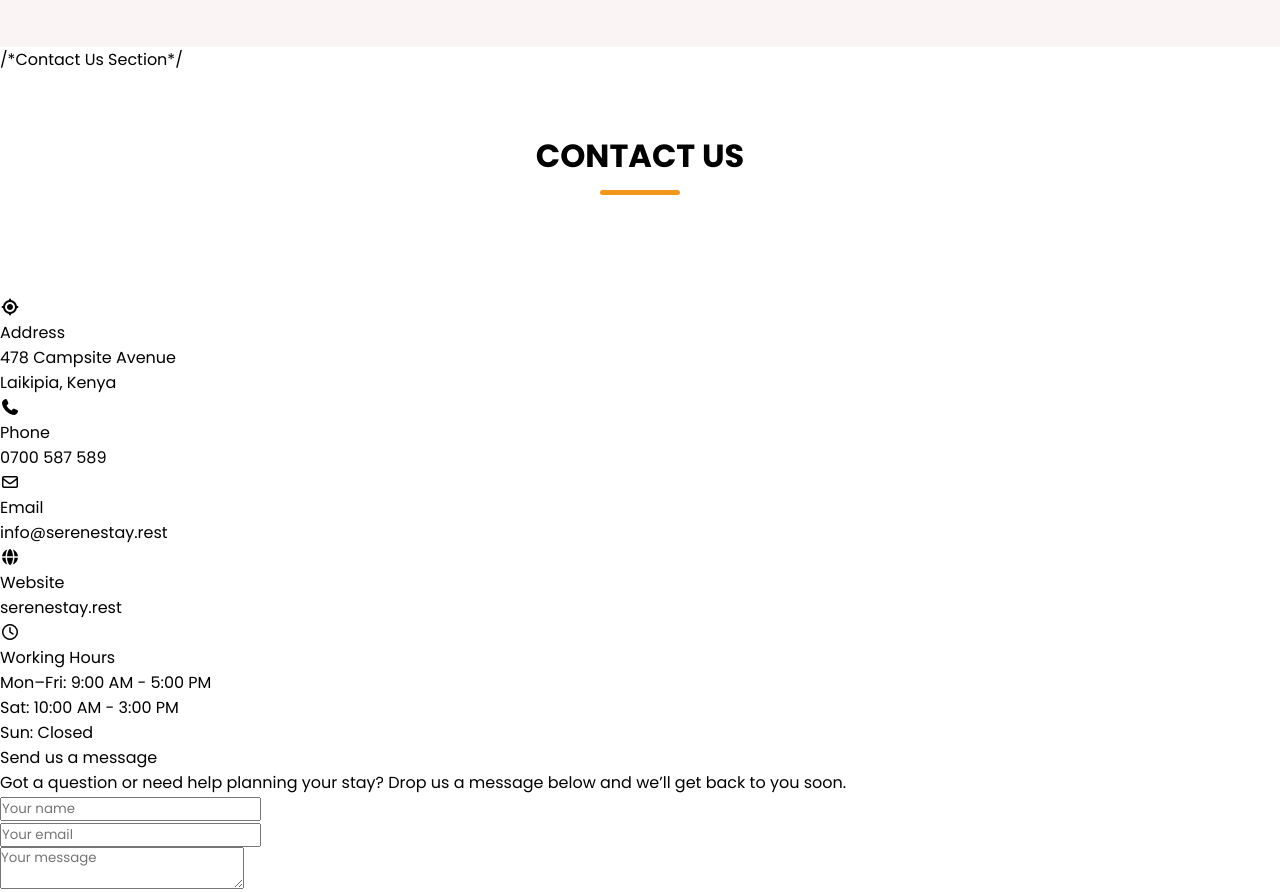
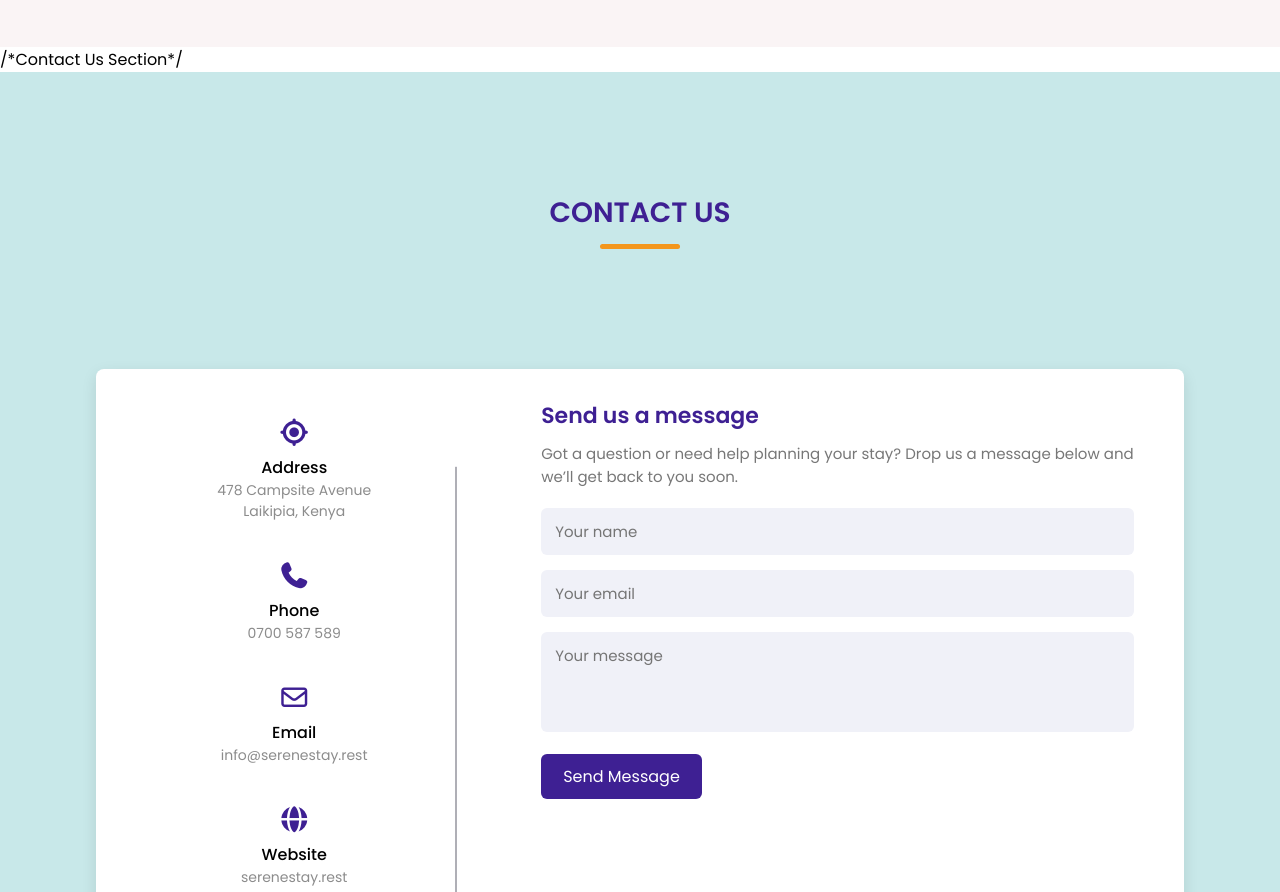
Before and after one commit to tmjoris/serenestay, a plain HTML site: page index.html in a window 1280 px wide. Shown: the part 1400-2292 px from the top of the page. Drawn offline with Linux system fonts and the light colour scheme; a web font is replaced by a local one.

Commit message:
style.css
updated the file to include the contact us section styling.

```diff
--- a/style.css
+++ b/style.css
@@ -365,7 +365,132 @@ header .navbar {
 .about-section .social-link-list .social-link:hover {
     color: var(--secondary-color);
 }
+/* Contact Us Section*/
+.contact-section {
+  background: #c8e8e9;
+  padding: 60px 0;
+  display: flex;
+  flex-direction: column;
+  align-items: center;
+  font-family: 'Poppins', sans-serif;
+}
 
+.section-title {
+  font-size: 28px;
+  font-weight: 600;
+  color: #3e2093;
+  margin-bottom: 20px;
+  text-align: center;
+}
+
+.contact-container {
+  width: 85%;
+  background: #fff;
+  border-radius: 8px;
+  box-shadow: 0 5px 15px rgba(0,0,0,0.1);
+  padding: 30px 50px;
+}
+
+.contact-content {
+  display: flex;
+  justify-content: space-between;
+  align-items: flex-start;
+  flex-wrap: wrap;
+}
+
+.left-side {
+  width: 30%;
+  display: flex;
+  flex-direction: column;
+  align-items: center;
+  position: relative;
+}
+
+.left-side::before {
+  content: '';
+  position: absolute;
+  height: 80%;
+  width: 2px;
+  right: -15px;
+  top: 50%;
+  transform: translateY(-50%);
+  background: #afafb6;
+}
+
+.left-side .details {
+  text-align: center;
+  margin: 20px 0;
+}
+
+.left-side .details i {
+  font-size: 26px;
+  color: #3e2093;
+  margin-bottom: 10px;
+}
+
+.left-side .topic {
+  font-size: 16px;
+  font-weight: 500;
+}
+
+.left-side .text-one,
+.left-side .text-two {
+  font-size: 14px;
+  color: #8c8c8c;
+}
+
+.right-side {
+  width: 60%;
+}
+
+.topic-text {
+  font-size: 22px;
+  font-weight: 600;
+  color: #3e2093;
+  margin-bottom: 10px;
+}
+
+.right-side p {
+  font-size: 15px;
+  color: #777;
+  margin-bottom: 20px;
+}
+
+.input-box {
+  width: 100%;
+  margin-bottom: 15px;
+}
+
+.input-box input,
+.input-box textarea {
+  width: 100%;
+  padding: 12px 14px;
+  border-radius: 6px;
+  border: none;
+  outline: none;
+  background: #F0F1F8;
+  font-size: 15px;
+  resize: none;
+}
+
+.input-box textarea {
+  height: 100px;
+}
+
+.button input[type="submit"] {
+  background: #3e2093;
+  color: #fff;
+  border: none;
+  padding: 10px 22px;
+  border-radius: 6px;
+  font-size: 16px;
+  cursor: pointer;
+  transition: 0.3s ease;
+}
+
+.button input[type="submit"]:hover {
+  background: #5029bc;
+}
 /* Responsive media query code for max width 900px */
 @media screen and (max-width: 800px) {
     .root {
@@ -461,4 +586,24 @@ header .navbar {
         max-width: 250px;
         aspect-ratio: 1;
     }
+      .contact-content {
+    flex-direction: column-reverse;
+    align-items: center;
+    }
+
+    .left-side {
+        width: 100%;
+        flex-direction: row;
+        justify-content: center;
+        flex-wrap: wrap;
+    }
+
+    .left-side::before {
+        display: none;
+    }
+
+    .right-side {
+        width: 100%;
+        margin-bottom: 30px;
+    }
 }
```
